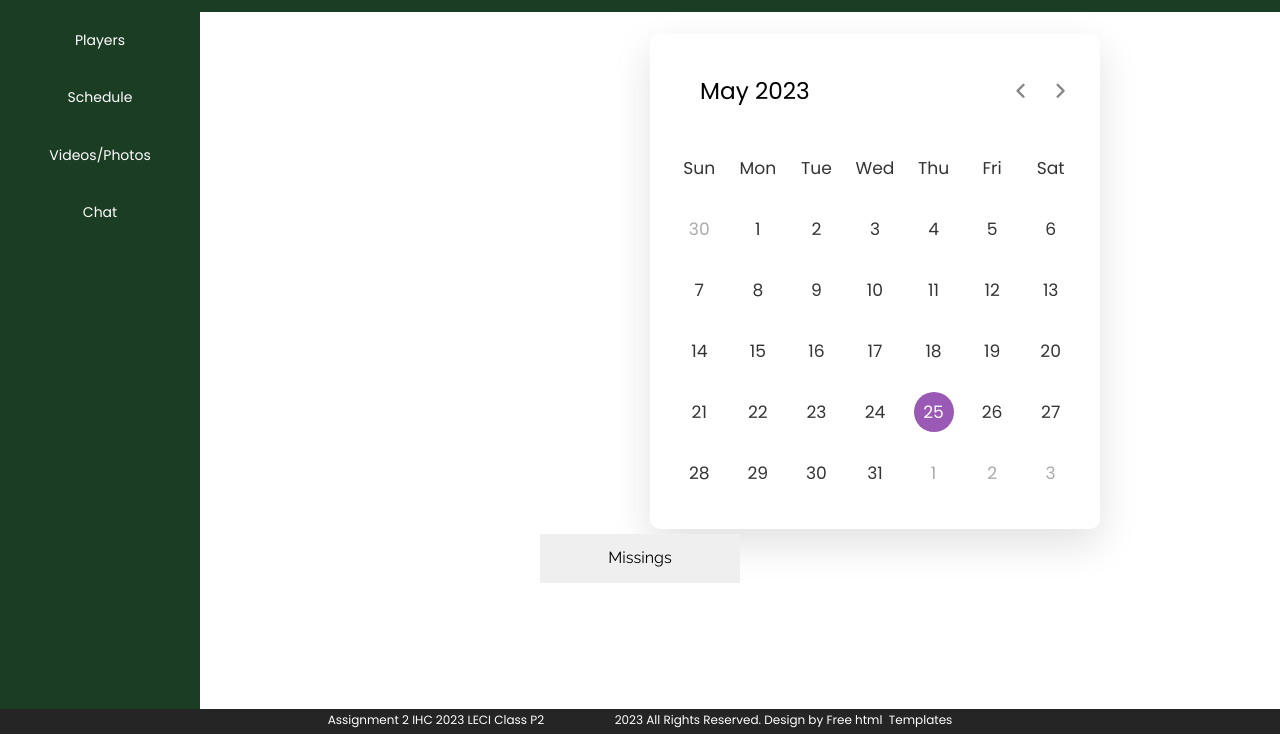
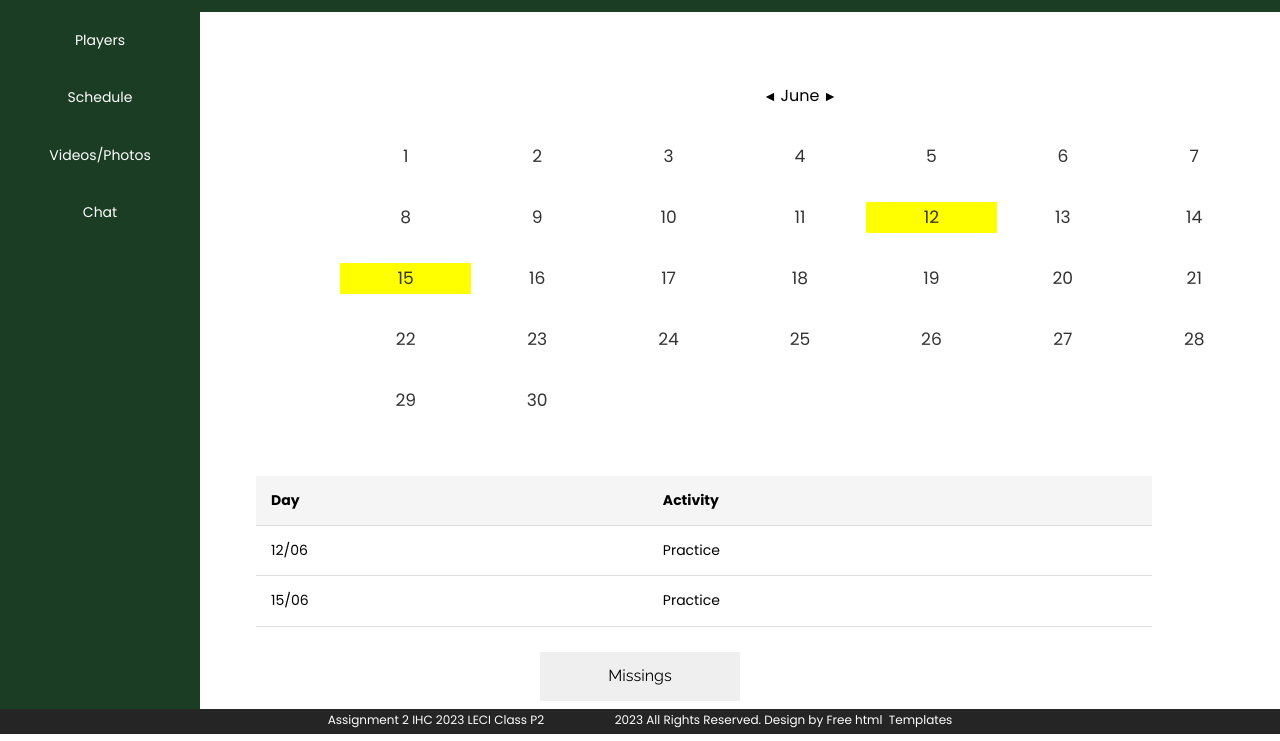
Before and after one commit to saracarolina80/ManageFut, a plain HTML site: page schedule1.html in a window 1280 px wide. Shown: the part 66-807 px from the top of the page. Drawn offline with nearby package versions, Linux system fonts and the light colour scheme; a script that the page names is missing; files whose address does not match are found by name.

Commit message:
calendarios e refs

```diff
--- a/js/scripts.js
+++ b/js/scripts.js
@@ -40,7 +40,7 @@ function generateCode(event) {
   var num3 = event.target.num3.value;
 
   // gera o código usando os números
-  var code =  num1 + " " + num2 + " " + num3;
+  var code = num1 + " " + num2 + " " + num3;
 
   // exibe o código em um alerta
   // alert("Seu código é: " + code);
@@ -209,11 +209,11 @@ function setRole(selectedRole) { // definição da função
   console.log(role);
 }
 
-document.getElementById("login-button").addEventListener("click", function() {
+document.getElementById("login-button").addEventListener("click", function () {
   setRole();
 });
 
-document.getElementById("login-button").onclick = function() {
+document.getElementById("login-button").onclick = function () {
   if (role === "player") {
     window.location.href = "player.html";
   } else if (role === "coach") {
@@ -236,7 +236,7 @@ function loginfunc() {
 }
 
 var loginButton = document.querySelector('#login-button');
-loginButton.addEventListener('click', function(e) {
+loginButton.addEventListener('click', function (e) {
   e.preventDefault(); // Prevent the default behavior of the link
   var href = loginButton.href;
   if (href !== '#') {
@@ -278,6 +278,7 @@ function exibirLista() {
       const label = document.createElement("label");
       label.appendChild(checkbox);
       label.appendChild(document.createTextNode(opcao));
+      label.style.fontSize = "15px";
 
       const listItem = document.createElement("li");
       listItem.appendChild(label);
--- a/schedule1.html
+++ b/schedule1.html
@@ -42,7 +42,7 @@
       <div class="header_section">
          <div class="container">
             <nav class="navbar navbar-expand-lg navbar-light bg-light">
-               <a class="navbar-brand"><img src="images/managefut.png"></a>
+               <a class="navbar-brand" href="player.html"><img src="images/managefut.png"></a>
                <button class="navbar-toggler" type="button" data-toggle="collapse" data-target="#navbarSupportedContent"
                   aria-controls="navbarSupportedContent" aria-expanded="false" aria-label="Toggle navigation">
                   <span class="navbar-toggler-icon"></span>
@@ -76,41 +76,77 @@
 
    <p></p>
 
-   <div class="wrapper" style="margin-left: 650px; margin-top: 100px;">
-      <header>
-         <p class="current-date"></p>
-         <div class="icons">
-            <span id="prev" class="material-symbols-rounded">chevron_left</span>
-            <span id="next" class="material-symbols-rounded">chevron_right</span>
-         </div>
-      </header>
-      <div class="calendar">
-         <ul class="weeks">
-            <li>Sun</li>
-            <li>Mon</li>
-            <li>Tue</li>
-            <li>Wed</li>
-            <li>Thu</li>
-            <li>Fri</li>
-            <li>Sat</li>
-         </ul>
-         <ul class="days"></ul>
+   <div class="calendar" style="margin-left: 25%; margin-top: 10%; max-width: 1000px;">
+      <div class="month">
+        <span class="prev">◄</span>
+        <span class="current-date" style="font-size: medium;">June</span>
+        <span class="next">►</span>
       </div>
-   </div>
+      <ul class="days">
+        <li>1</li>
+        <li>2</li>
+        <li>3</li>
+        <li>4</li>
+        <li>5</li>
+        <li>6</li>
+        <li>7</li>
+        <li>8</li>
+        <li>9</li>
+        <li>10</li>
+        <li>11</li>
+        <li class="special" style="background-color: yellow;">12</li>
+        <li>13</li>
+        <li>14</li>
+        <li class="special" style="background-color: yellow;">15</li>
+        <li>16</li>
+        <li>17</li>
+        <li>18</li>
+        <li>19</li>
+        <li>20</li>
+        <li>21</li>
+        <li>22</li>
+        <li>23</li>
+        <li>24</li>
+        <li>25</li>
+        <li>26</li>
+        <li>27</li>
+        <li>28</li>
+        <li>29</li>
+        <li>30</li>
+      </ul>
+    </div>
 
-   <button id="abrirPopup3" style="margin-left: 20px; width: 200px; font-size: 16px; padding: 10px 20px; margin: 5px 0;"
+    <table style="margin: 20px auto; margin-left: 20%;">
+      <thead>
+        <tr>
+          <th>Day</th>
+          <th>Activity</th>
+        </tr>
+      </thead>
+      <tbody>
+        <tr>
+          <td>12/06</td>
+          <td>Practice</td>
+        </tr>
+        <tr>
+          <td>15/06</td>
+          <td>Practice</td>
+        </tr>
+      </tbody>
+    </table>
+
+   <button id="abrirPopup3" style="margin-left: 20px; width: 200px; font-size: 16px; padding: 10px 20px; margin: 5px 0; margin-bottom: 40px;"
       onclick="openModal()">Missings</button>
    <dialog id="popup3" style="display: none; width: 300px; height: 300px;">
       <form class="form">
          <ul>
-            <label for="dates" style="margin-top: 30px;">Dates</label>
+            <label for="dates" style="margin-top: 30px; font-size: 15px;">Dates</label>
             <select name="dates" id="dates" style="margin-top: 50px;">
                <option value="12/06">12/06</option>
                <option value="15/06">15/06</option>
             </select>
 
-            <li><label><input style=" margin-top: 70px; width: 180px; height: 50px;" name="jogador"
-                     value="">Motivo</label></li>
+            <li><label style="font-size: 15px;"><input style=" margin-top: 70px; width: 180px; height: 50px;" name="jogador" value="">Motivo</label></li>
          </ul>
          <button style="width: 70px; margin-top: 50px;" onclick="closeModal()">Save</button>
          <button id="closeButton"
@@ -135,7 +171,7 @@
    <script src="js/jquery-3.0.0.min.js"></script>
    <script src="js/plugin.js"></script>
    <script src="js/scripts.js"></script>
-   <script src="js/calendario.js" defer></script>
+   <!-- <script src="js/calendario.js" defer></script> -->
    <!-- sidebar -->
    <script src="js/jquery.mCustomScrollbar.concat.min.js"></script>
    <script src="js/custom.js"></script>
```
Also changed, not shown: chat.html (+1 -1 lines), chat1.html (+1 -1 lines), coach.html (+1 -1 lines), coach_profile.html (+1 -1 lines), joao.html (+1 -1 lines), joao1.html (+1 -1 lines), next_match.html (+1 -1 lines), photos.html (+1 -1 lines), photos1.html (+1 -1 lines), plan.html (+9 -8 lines), player.html (+1 -1 lines), players.html (+1 -1 lines), players1.html (+1 -1 lines), register.html (+6 -4 lines), 2 more files. Lines whose indentation alone changed are shown as unchanged.
